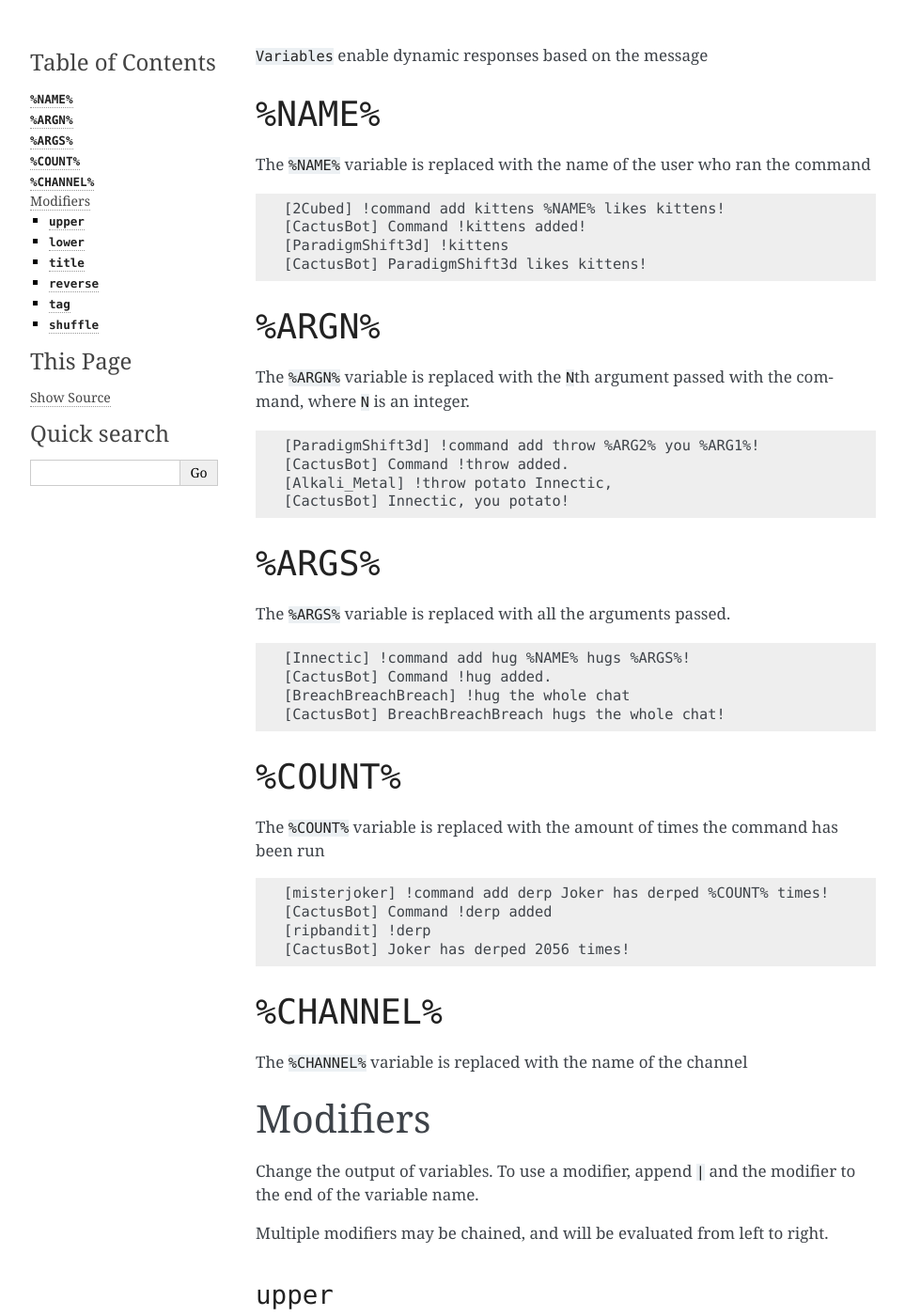
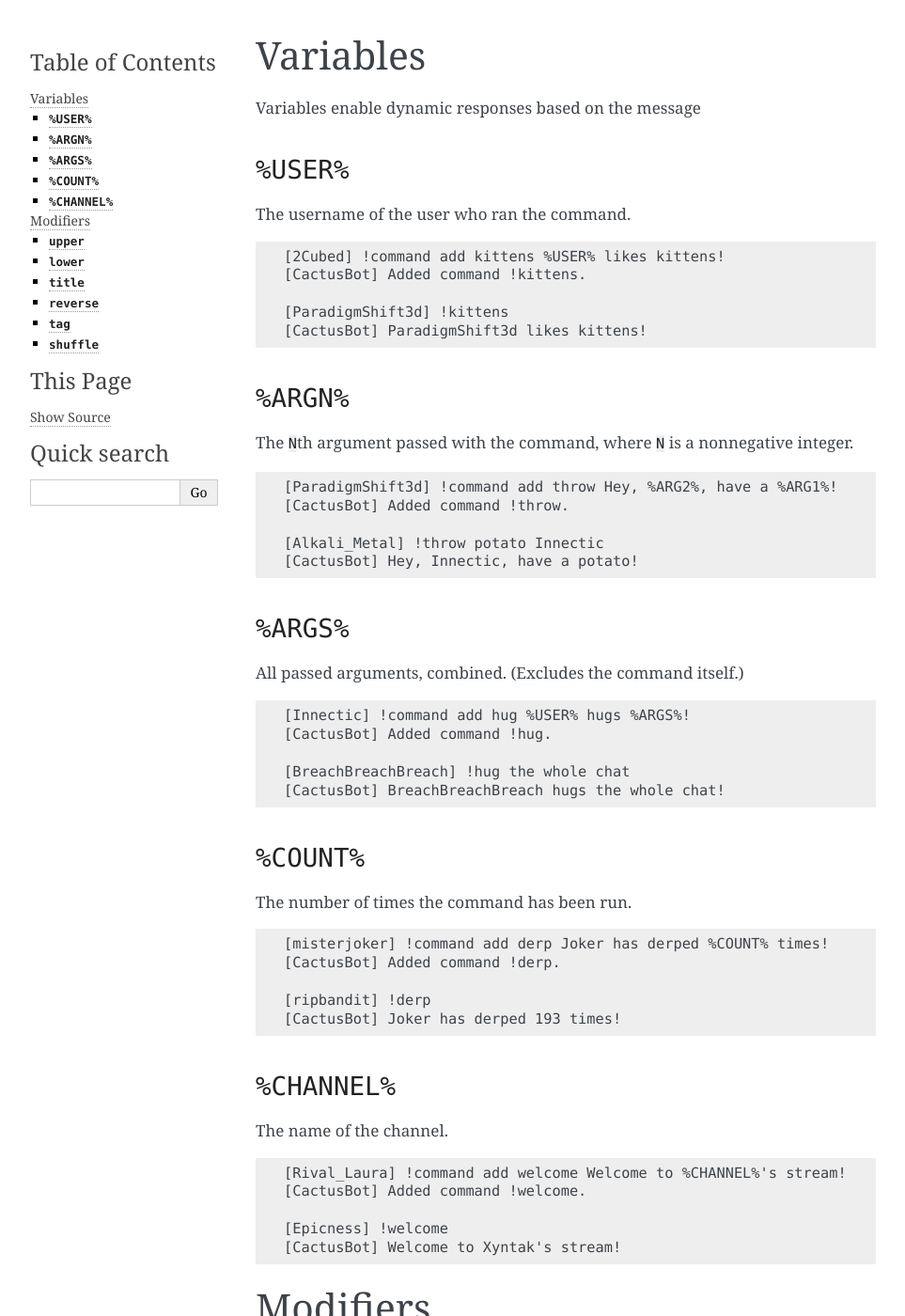
Before and after one commit to CactusDev/CactusBot, a Sphinx documentation site: the page built from docs/user/variables.md, in a window 1280 px wide and 1400 px high. Shown: the whole window at 94% size, without its empty margins (148-1111 px from the left). Built offline with Sphinx 7.4.7, drawn with Linux system fonts in a browser that asks for light colours; pages that are not in the unit, such as notebooks, are missing from menus.

Commit message:
Clean up variable documentation

````diff
--- a/docs/user/variables.md
+++ b/docs/user/variables.md
@@ -1,47 +1,66 @@
-`Variables` enable dynamic responses based on the message
+# Variables
 
-## `%NAME%`
-The `%NAME%` variable is replaced with the name of the user who ran the command
+Variables enable dynamic responses based on the message
+
+## `%USER%`
+
+The username of the user who ran the command.
 
 ```
-[2Cubed] !command add kittens %NAME% likes kittens!
-[CactusBot] Command !kittens added!
+[2Cubed] !command add kittens %USER% likes kittens!
+[CactusBot] Added command !kittens.
+
 [ParadigmShift3d] !kittens
 [CactusBot] ParadigmShift3d likes kittens!
 ```
 
 ## `%ARGN%`
-The `%ARGN%` variable is replaced with the `N`th argument passed with the command, where `N` is an integer.
+
+The `N`th argument passed with the command, where `N` is a nonnegative integer.
 
 ```
-[ParadigmShift3d] !command add throw %ARG2% you %ARG1%!
-[CactusBot] Command !throw added.
-[Alkali_Metal] !throw potato Innectic,
-[CactusBot] Innectic, you potato!
+[ParadigmShift3d] !command add throw Hey, %ARG2%, have a %ARG1%!
+[CactusBot] Added command !throw.
+
+[Alkali_Metal] !throw potato Innectic
+[CactusBot] Hey, Innectic, have a potato!
 ```
 
 ## `%ARGS%`
-The `%ARGS%` variable is replaced with all the arguments passed.
+
+All passed arguments, combined. (Excludes the command itself.)
 
 ```
-[Innectic] !command add hug %NAME% hugs %ARGS%!
-[CactusBot] Command !hug added.
+[Innectic] !command add hug %USER% hugs %ARGS%!
+[CactusBot] Added command !hug.
+
 [BreachBreachBreach] !hug the whole chat
 [CactusBot] BreachBreachBreach hugs the whole chat!
 ```
 
 ## `%COUNT%`
-The `%COUNT%` variable is replaced with the amount of times the command has been run
+
+The number of times the command has been run.
 
 ```
 [misterjoker] !command add derp Joker has derped %COUNT% times!
-[CactusBot] Command !derp added
+[CactusBot] Added command !derp.
+
 [ripbandit] !derp
-[CactusBot] Joker has derped 2056 times!
+[CactusBot] Joker has derped 193 times!
 ```
 
 ## `%CHANNEL%`
-The `%CHANNEL%` variable is replaced with the name of the channel
+
+The name of the channel.
+
+```
+[Rival_Laura] !command add welcome Welcome to %CHANNEL%'s stream!
+[CactusBot] Added command !welcome.
+
+[Epicness] !welcome
+[CactusBot] Welcome to Xyntak's stream!
+```
 
 # Modifiers
 
````
